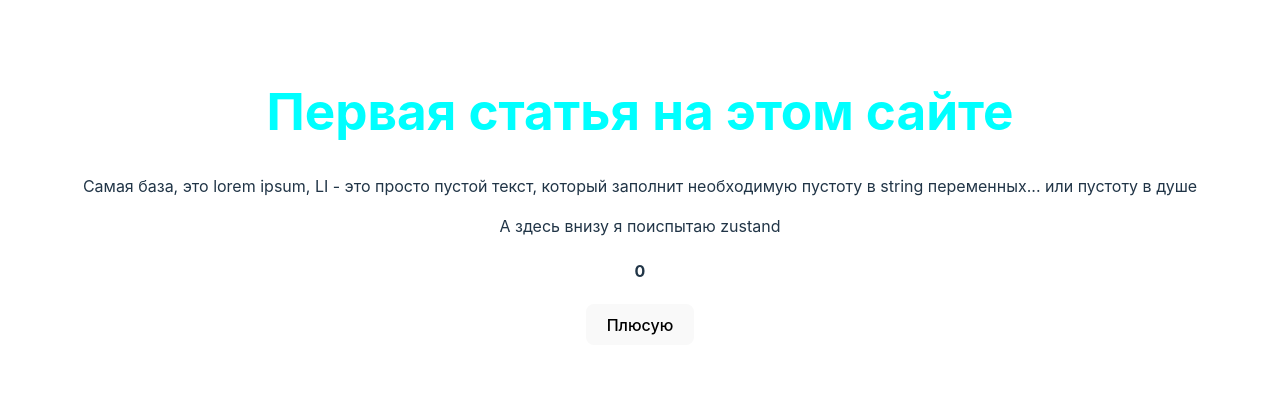
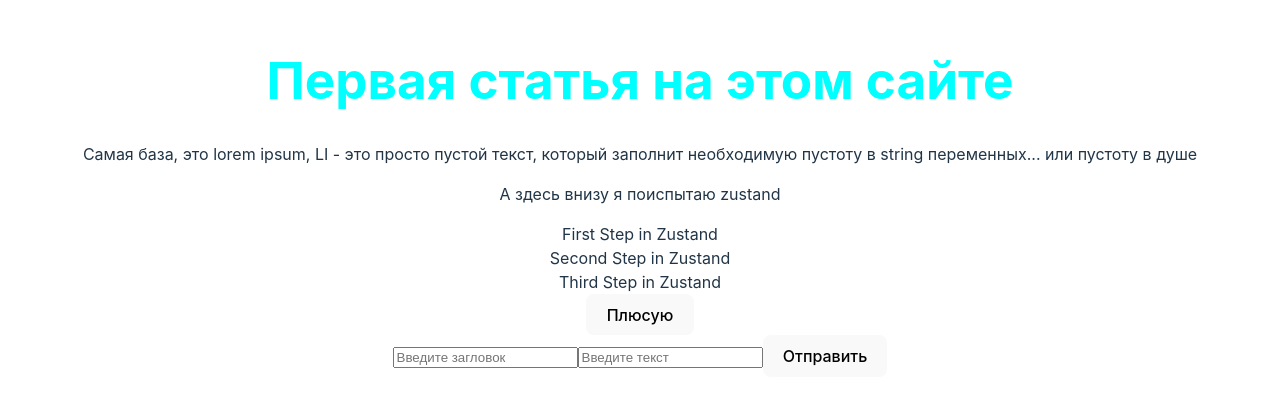
Before and after one commit to Khamz1/sandbook, a React (Vite) app: page / in a window 1280 px wide. Shown: the part 203-610 px from the top of the page. Built offline with nearby package versions, Linux system fonts and the light colour scheme.

Commit message:
Сделал асинхронный запрос цуштанда

```diff
--- a/src/App.tsx
+++ b/src/App.tsx
@@ -1,5 +1,6 @@
 import { useState } from 'react'
-import JSarticle from './components/JSarticle'
+import JSarticle from './components/jsArticles/JSarticle'
+import AddJsArticles from './components/addArticles/AddJsArticles'
 import './App.scss'
 
 function App() {
@@ -8,6 +9,7 @@ function App() {
   return (
     <>
     <JSarticle/>
+    <AddJsArticles/>
     </>
   )
 }
--- a/src/components/JSarticle.store.tsx
+++ /dev/null
@@ -1,8 +0,0 @@
-import { create } from "zustand";
-const useJsStore = create((set)=>({
-    articles:0,
-    incArticles:()=>set((state)=>({articles:state.articles+1})),
-    removeAllArticles:()=>set({articles:0})
-}))
-
-export default useJsStore
--- a/src/components/JSarticle.tsx
+++ /dev/null
@@ -1,21 +0,0 @@
-import React from 'react'
-import useJsStore from './JSarticle.store'
-import  './jsArticle.scss'
-
-function JSarticle() {
-    const articles = useJsStore((state)=>state.articles)
-    const handleIncArt=useJsStore((state)=>state.incArticles)
-  return (
-    <div>
-        <h1 className='greeting'>Первая статья на этом сайте</h1>
-        <p>Самая база, это lorem ipsum, LI - это просто пустой текст,
-         который заполнит необходимую пустоту в string переменных... или пустоту в душе</p>
-         <p>А здесь внизу я поиспытаю zustand</p>
-         <h4>{articles}</h4>
-         <button onClick={handleIncArt}>Плюсую</button>
-    </div>
-  )
-}
-
-
-export default JSarticle
--- /dev/null
+++ b/src/components/addArticles/AddJsArticles.tsx
@@ -0,0 +1,41 @@
+import React, { useState } from "react";
+import { useArticles } from "../jsArticles/JSarticle.store";
+
+function AddJsArticles() {
+  const addArticles = useArticles((state) => state.addArticles);
+  const [title, setTitle] = useState("");
+  const [text, setText] = useState("");
+
+const handleChangeTitle=(e)=>{
+    setTitle(e.target.value)
+}
+const handleChangeText=(e)=>{
+    setText(e.target.value)
+}
+
+
+
+const handleSubmit=(e)=>{
+    e.preventDefault()
+    addArticles(title, text)
+    setText('')
+    setTitle('')
+}
+  return (
+    <>
+      <form onSubmit={handleSubmit}>
+        <input placeholder="Введите загловок"
+        type="text"
+        value={title}
+        onChange={handleChangeTitle} />
+        <input placeholder="Введите текст"
+         type="text"
+          value={text}
+          onChange={handleChangeText}  />
+        <button>Отправить</button>
+      </form>
+    </>
+  );
+}
+
+export default AddJsArticles;
--- /dev/null
+++ b/src/components/jsArticles/JSarticle.store.tsx
@@ -0,0 +1,41 @@
+import create from "zustand";
+import { persist, devtools } from "zustand/middleware";
+
+export const useArticles = create(
+  devtools(
+    persist(
+      (set, get) => ({
+        articles: [
+          { id: 1, title: "First Step in Zustand", text: "Lorem" },
+          { id: 2, title: "Second Step in Zustand", text: "Ipsum" },
+          { id: 3, title: "Third Step in Zustand", text: "Dolores" },
+        ],
+        loading: false,
+        error: null,
+        addArticles: (title, text) => {
+          const newArt = { id: Math.floor(Math.random()), title, text };
+          set({ articles: [...get().articles, newArt] });
+        },
+        fetchArticles: async () => {
+          set({ loading: true });
+
+          try {
+            const res = await fetch(
+              "https://jsonplaceholder.typicode.com/posts"
+            );
+            if (!res.ok) throw new Error("failed to fetch");
+            set({ articles: await res.json(), error: null });
+          } catch (error) {
+            set({ error: error.message });
+          } finally {
+            set({ loading: false });
+          }
+        },
+      }),
+      {
+        name: "articles-storage", // имя хранилища
+        getStorage: () => localStorage, // функция, возвращающая объект хранилища
+      }
+    )
+  )
+);
--- /dev/null
+++ b/src/components/jsArticles/JSarticle.tsx
@@ -0,0 +1,28 @@
+import React, { useEffect, useState } from 'react'
+import { useArticles } from './JSarticle.store'
+import  './jsArticle.scss'
+
+function JSarticle() {
+  const articles = useArticles(state=>state.articles)
+    const {loading, error,fetchArticles } = useArticles((state)=>({
+      loading:state.loading,
+      error:state.error,
+      fetchArticles:state.fetchArticles
+    }))
+    const addArticle=useArticles((state)=>state.addArticles)
+
+  return (
+    <div>
+        <h1 className='greeting'>Первая статья на этом сайте</h1>
+        <p>Самая база, это lorem ipsum, LI - это просто пустой текст,
+         который заполнит необходимую пустоту в string переменных... или пустоту в душе</p>
+         <p>А здесь внизу я поиспытаю zustand</p>
+         <div>
+         {articles.map((item)=>{return <div key={item.id}>{item.title}</div>})}</div>
+         <button onClick={fetchArticles}>Плюсую</button>
+    </div>
+  )
+}
+
+
+export default JSarticle
```
Also changed, not shown: src/components/jsArticles/jsArticle.scss (renamed from src/components/jsArticle.scss).
